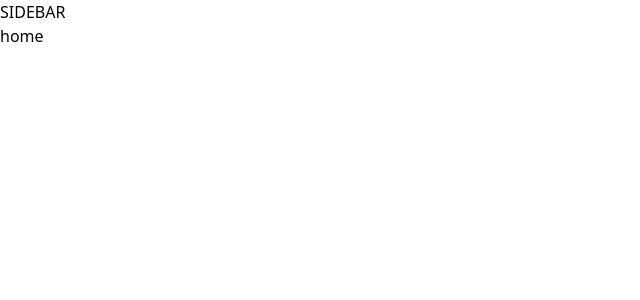
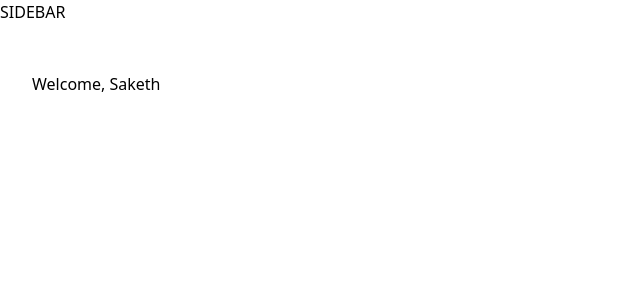
Before and after one commit to ceddarCoder/banking, a Next.js app: page / in a window 1280 px wide. Shown: the top 300 px of the page, without its empty margins (0-640 px from the left). Built offline with nearby package versions, Linux system fonts and the light colour scheme.

Commit message:
git commit -m "header"

```diff
--- a/app/(root)/page.tsx
+++ b/app/(root)/page.tsx
@@ -2,7 +2,13 @@
 
 const home = () => {
   return (
-    <div> home</div>
+    <section className='home'>
+        <div className='home-content'>
+            <div className='home-header'>
+                Welcome, Saketh
+            </div>
+        </div>
+    </section>
   )
 }
 
```
